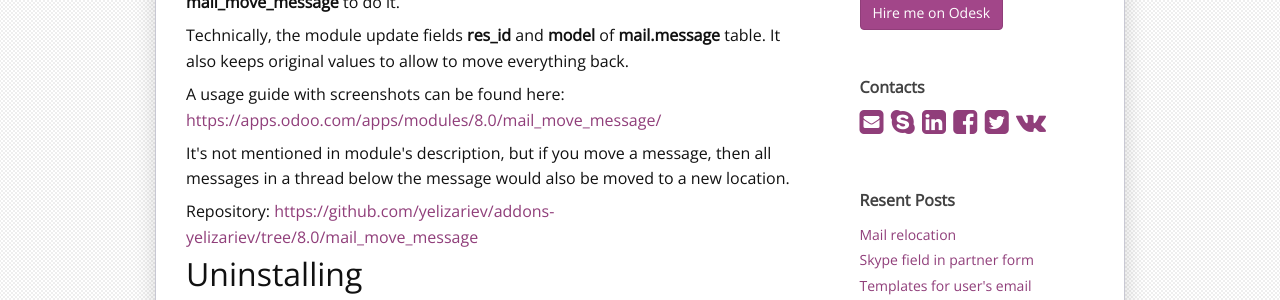
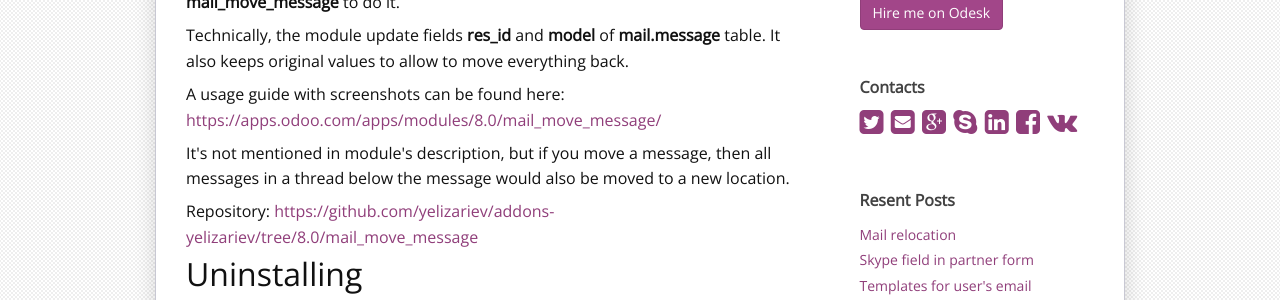
Before and after one commit to yelizariev/yelizariev.github.io, a Jekyll site: the page built from index.html, in a window 1280 px wide. Shown: the part 493-793 px from the top of the page. Built offline with Jekyll 4.4.1, drawn with Linux system fonts in a browser that asks for light colours; some web fonts are replaced; the list of posts is cut into pages by our own code; comment, search, counter and statistics services are not loaded.

Commit message:
add google plus; reorder contacts

```diff
--- a/_config.yml
+++ b/_config.yml
@@ -15,6 +15,7 @@
 linkedin_username:  yelizariev
 twitter_username:  yelizariev
 vk_username:  mysql
+gplus_username:  IvanYelizariev
 
 aboutme_photo: /images/yelizariev.jpg
 google_analytics_key: UA-59844247-1
--- a/_includes/Profiles.html
+++ b/_includes/Profiles.html
@@ -1,12 +1,13 @@
 <div class="sidebar-module about">
   <h4>Contacts</h4>
   <h1>
+	<a href="https://twitter.com/{{site.twitter_username}}"><i class="fa fa-twitter-square"></i></a>
 	<a href="mailto:{{site.email}}" title="mailto: {{site.email}}"><i class="fa fa-envelope-square"></i></a>
+	<a href="https://plus.google.com/+{{site.gplus_username}}"><i class="fa fa-google-plus-square"></i></a>
 	<a href="skype:{{site.skype_username}}?chat" title="send message to skype: {{site.skype_username}}"><i class="fa fa-skype"></i></a>
 	<!-- <a href="https://github.com/{{site.github_username}}"><i class="fa fa-github-square"></i></a>  -->
 	<a href="https://www.linkedin.com/in/{{site.linkedin_username}}"><i class="fa fa-linkedin-square"></i></a>
 	<a href="https://facebook.com/{{site.facebook_username}}"><i class="fa fa-facebook-square"></i></a>
-	<a href="https://twitter.com/{{site.twitter_username}}"><i class="fa fa-twitter-square"></i></a>
 	<a href="https://vk.com/{{site.vk_username}}"><i class="fa fa-vk"></i></a>
   </h1>
 </div>
```
